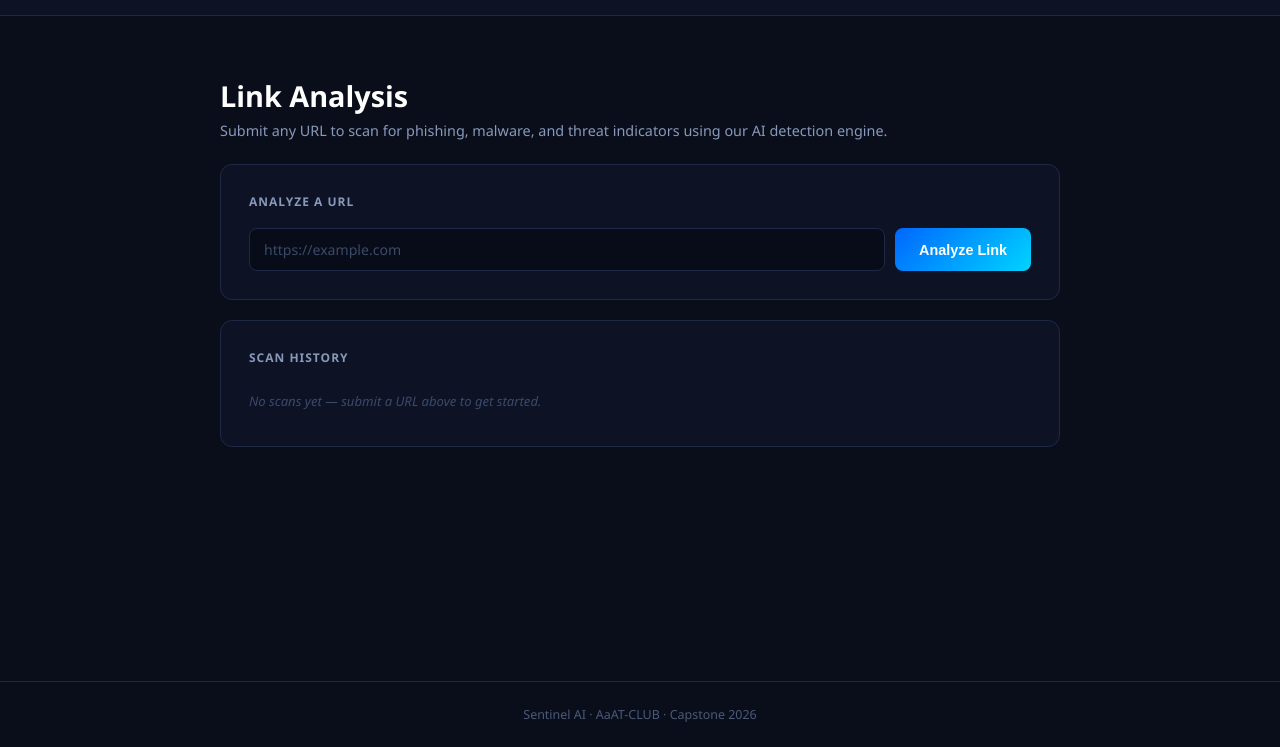
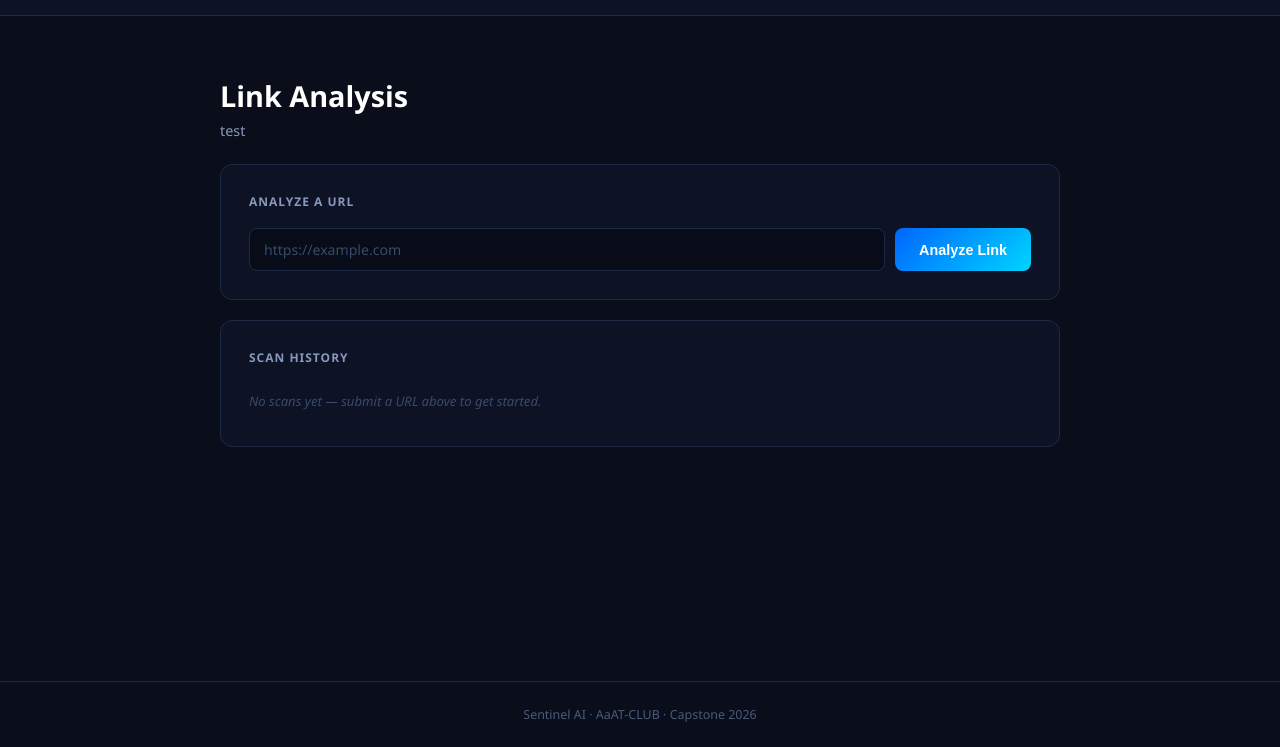
Before and after one commit to AaAT-CLUB/Sentinel-AI, a plain HTML site: page WebServer/frontend/index.html in a window 1280 px wide. Shown: the part 53-800 px from the top of the page. Drawn offline with Linux system fonts and the light colour scheme.

Commit message:
Change subtitle text in index.html
Updated the page subtitle to a test message.

```diff
--- a/WebServer/frontend/index.html
+++ b/WebServer/frontend/index.html
@@ -21,7 +21,7 @@
 
 <div class="container">
   <div class="page-title">Link Analysis</div>
-  <div class="page-sub">Submit any URL to scan for phishing, malware, and threat indicators using our AI detection engine.</div>
+  <div class="page-sub">test</div>
 
   <div class="section">
     <div class="section-title">Analyze a URL</div>
```
